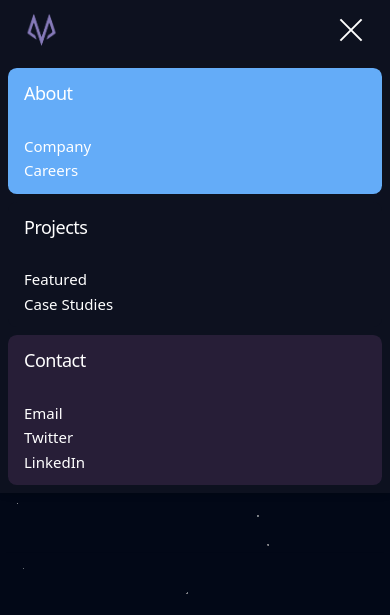
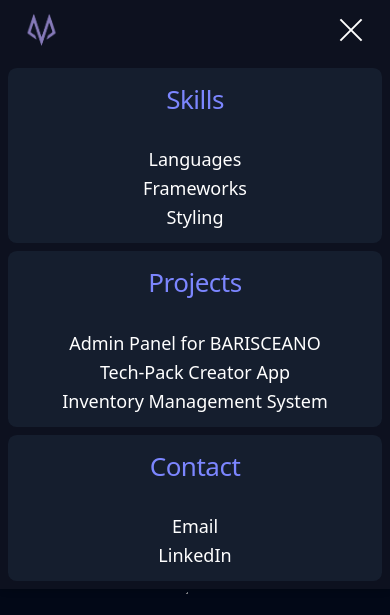
Before and after one commit to MayursinhChudasama/Mayursinh-Portfolio, a React (Vite) app: page / in a window 390 px wide. Both pictures are taken after a click on the button 351 px from the left and 30 px from the top of the page. Shown: the top 615 px of the page. Built offline with nearby package versions, Linux system fonts and the light colour scheme.

Commit message:
04/09/2025

```diff
--- a/src/components/Contact/ContactContainer.jsx
+++ b/src/components/Contact/ContactContainer.jsx
@@ -32,7 +32,7 @@ export default function ContactContainer({ isMobile }) {
             {/* Social Icons */}
             <div className='flex gap-4 items-center justify-center'>
               <a
-                href='https:www.linkedin.com/in/mayursinh-chudasama'
+                href='https://www.linkedin.com/in/mayursinh-chudasama'
                 className='p-3 rounded-xl bg-gray-800 hover:bg-gray-700 transition'>
                 <FaLinkedin size={30} />
               </a>
--- a/src/components/GSAP/CardNav.jsx
+++ b/src/components/GSAP/CardNav.jsx
@@ -153,21 +153,28 @@ const CardNav = ({
           {(items || []).slice(0, 3).map((item, idx) => (
             <div
               key={`${item.label}-${idx}`}
-              className='nav-card select-none relative flex flex-col gap-2 p-[12px_16px] rounded-[calc(0.75rem-0.2rem)] min-w-0 flex-[1_1_auto] h-auto min-h-[60px] md:h-full md:min-h-0 md:flex-[1_1_0%]'
+              className='text-center nav-card select-none relative flex flex-col gap-2 p-[12px_16px] rounded-[calc(0.75rem-0.2rem)] min-w-0 flex-[1_1_auto] h-auto min-h-[60px] md:h-full md:min-h-0 md:flex-[1_1_0%]'
               ref={setCardRef(idx)}
               style={{ backgroundColor: item.bgColor, color: item.textColor }}>
-              <div className='nav-card-label font-normal tracking-[-0.5px] text-[18px] md:text-[22px]'>
-                {item.label}
+              <div className='cursor-pointer nav-card-label font-normal tracking-[-0.5px] text-[26px] md:text-[22px]'>
+                <Link
+                  to={item.link}
+                  smooth={true}
+                  duration={500}>
+                  {item.label}
+                </Link>
               </div>
               <div className='nav-card-links mt-auto flex flex-col gap-[2px]'>
                 {item.links?.map((lnk, i) => (
-                  <a
+                  <Link
+                    to={lnk.link}
+                    smooth={true}
+                    duration={500}
                     key={`${lnk.label}-${i}`}
-                    className='nav-card-link inline-flex items-center gap-[6px] no-underline cursor-pointer transition-opacity duration-300 hover:opacity-75 text-[15px] md:text-[16px]'
-                    href={lnk.href}
+                    className='cursor-pointer nav-card-link  items-center gap-[6px] text-white hover:text-[#7C86FF] no-underline transition-opacity duration-300 text-[18px] md:text-[16px]'
                     aria-label={lnk.ariaLabel}>
                     {lnk.label}
-                  </a>
+                  </Link>
                 ))}
               </div>
             </div>
@@ -199,7 +206,7 @@ const CardNav = ({
         </div>
 
         {/* Hamburger menu (visible on mobile) */}
-        <div className='lg:hidden ml-6'>
+        <div className='lg:hidden md:hidden ml-6'>
           <div
             className={`hamburger-menu ${
               isHamburgerOpen ? "open" : ""
--- a/src/components/Projects/ProjectCard.jsx
+++ b/src/components/Projects/ProjectCard.jsx
@@ -2,10 +2,12 @@ import DecryptedText from "../GSAP/DecryptedText";
 import ImageCarousel from "../GSAP/ImageCarousel";
 
 export default function ProjectCard({ project, isMobile }) {
-  const { title, description, images, role, t_used } = project;
+  const { id, title, description, images, role, t_used } = project;
   // start----
   return (
-    <div className='px-6 mb-15 shadow-lg hover:shadow-xl transition-shadow duration-300 '>
+    <div
+      id={id}
+      className='px-6 mb-15 shadow-lg hover:shadow-xl transition-shadow duration-300 '>
       {isMobile && (
         <div className='p-6 flex flex-row gap-5 justify-center rounded-2xl bg-gradient-to-r from-gray-900 to-gray-800'>
           <div className='mb-4'>
--- a/src/components/Projects/ProjectsContainer.jsx
+++ b/src/components/Projects/ProjectsContainer.jsx
@@ -21,6 +21,7 @@ import tp_image_5 from "../../assets/projects/tp-5.png";
 export default function ProjectsContainer({ isMobile }) {
   const projectsData = [
     {
+      id: "admin-panel-for-barisceano",
       title: "Admin Panel for BARISCEANO",
       description:
         " A centralized web panel for managing the entire e-commerce workflow, from product cataloging to real-time order tracking and dispatch coordination with DHL integration.",
@@ -35,6 +36,7 @@ export default function ProjectsContainer({ isMobile }) {
       ],
     },
     {
+      id: "tech-pack-creator-app",
       title: "Tech-Pack Creator App",
       description:
         "An intuitive web-app for fashion designers to create, manage, update and export detailed tech packs through a central interface, significantly streamlining the garment design process.",
@@ -43,6 +45,7 @@ export default function ProjectsContainer({ isMobile }) {
       images: [tp_image_1, tp_image_3, tp_image_2, tp_image_4, tp_image_5],
     },
     {
+      id: "inventory-management-system",
       title: "Inventory Management System",
       description:
         "An inventory management solution for a mobile cover manufacturer featuring a challan system to track transactions between suppliers and buyers with real-time stock updates.",
--- a/src/components/common/Navbar.jsx
+++ b/src/components/common/Navbar.jsx
@@ -4,31 +4,59 @@ import logo from "../../assets/logo.png";
 export default function Navbar() {
   const items = [
     {
-      label: "About",
-      bgColor: "#64ACF8",
-      textColor: "#fff",
+      label: "Skills",
+      bgColor: "#151E2E",
+      textColor: "#7C86FF",
+      link: "skills",
       links: [
-        { label: "Company", ariaLabel: "About Company" },
-        { label: "Careers", ariaLabel: "About Careers" },
+        { label: "Languages", ariaLabel: "About Languages", link: "skills" },
+        {
+          label: "Frameworks",
+          ariaLabel: "About Frameworks",
+          link: "skills",
+        },
+        { label: "Styling", ariaLabel: "About Styling", link: "skills" },
       ],
     },
     {
       label: "Projects",
-      bgColor: "#0d111f",
-      textColor: "#fff",
+      bgColor: "#151E2E",
+      textColor: "#7C86FF",
+      link: "projects",
       links: [
-        { label: "Featured", ariaLabel: "Featured Projects" },
-        { label: "Case Studies", ariaLabel: "Project Case Studies" },
+        {
+          label: "Admin Panel for BARISCEANO",
+          ariaLabel: "Featured Projects",
+          link: "admin-panel-for-barisceano",
+        },
+        {
+          label: "Tech-Pack Creator App",
+          ariaLabel: "Project Case Studies",
+          link: "tech-pack-creator-app",
+        },
+        {
+          label: "Inventory Management System",
+          ariaLabel: "Project Case Studies",
+          link: "inventory-management-system",
+        },
       ],
     },
     {
       label: "Contact",
-      bgColor: "#271E37",
-      textColor: "#fff",
+      bgColor: "#151E2E",
+      textColor: "#7C86FF",
+      link: "contact",
       links: [
-        { label: "Email", ariaLabel: "Email us" },
-        { label: "Twitter", ariaLabel: "Twitter" },
-        { label: "LinkedIn", ariaLabel: "LinkedIn" },
+        {
+          label: "Email",
+          ariaLabel: "Email us",
+          link: "contact",
+        },
+        {
+          label: "LinkedIn",
+          ariaLabel: "LinkedIn",
+          link: "contact",
+        },
       ],
     },
   ];
```
Also changed, not shown: src/assets/mayursinh-chudasama2.png, src/assets/projects/mayursinh-chudasama2.png (added).
